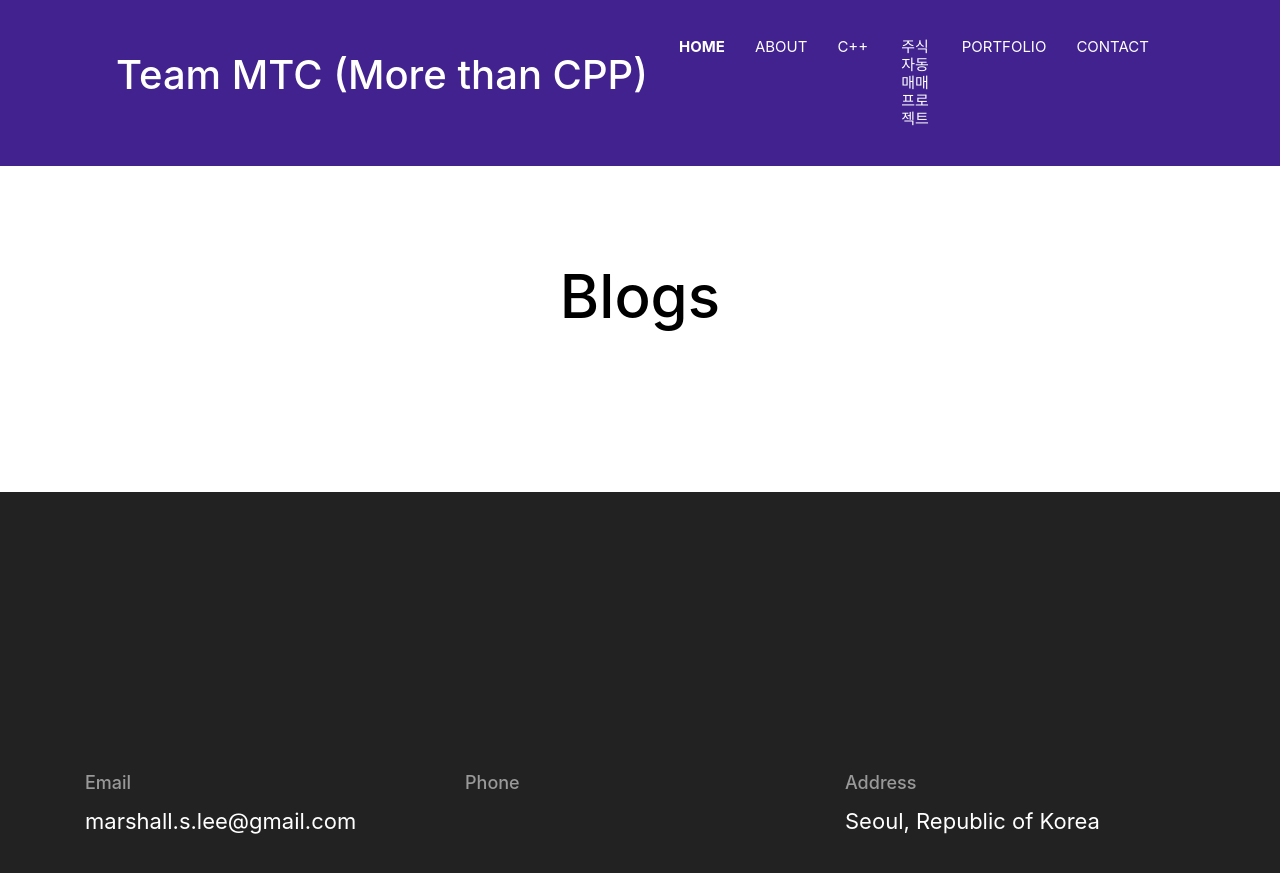
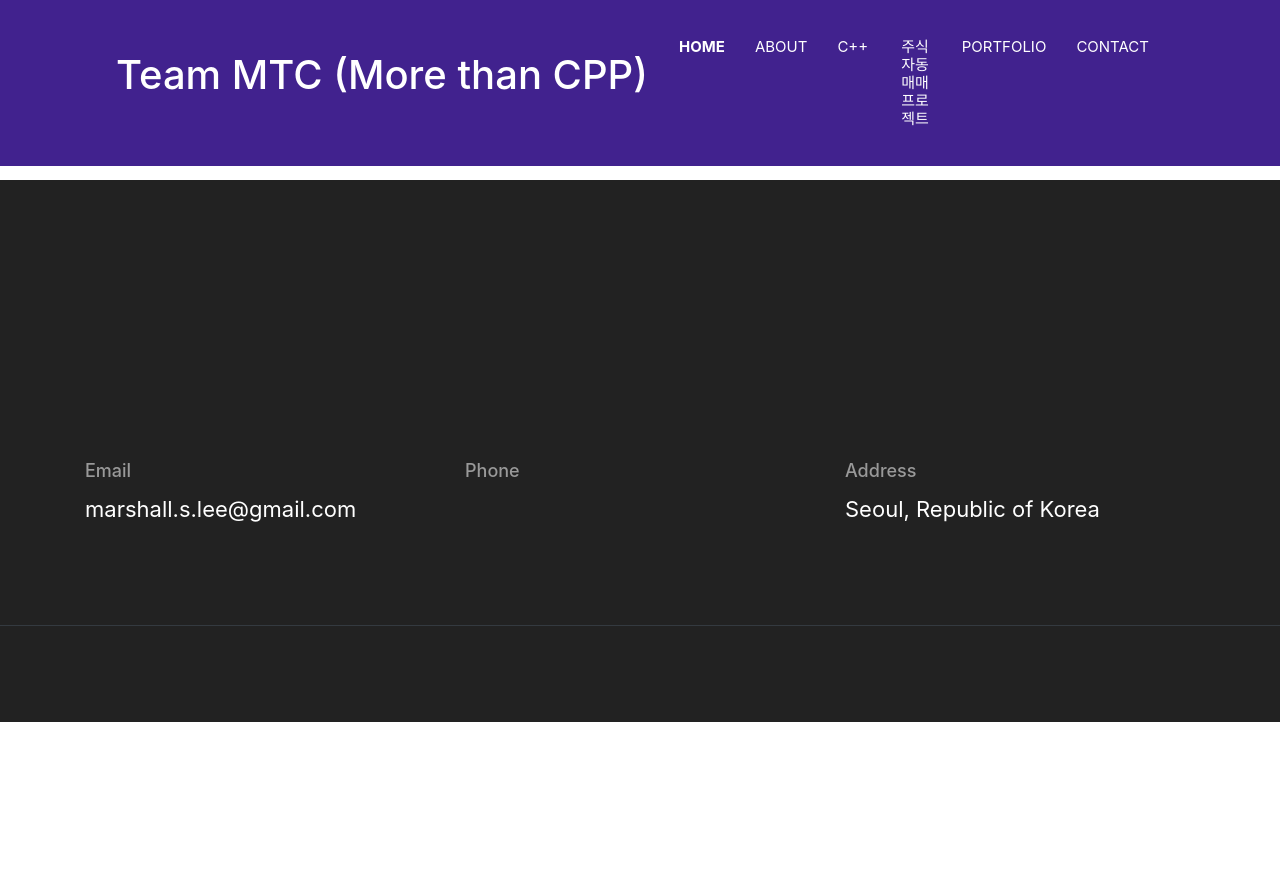
Before and after one commit to teammtc/teammtc.github.io, a Jekyll site: the page built from index.html, in a window 1280 px wide and 900 px high, scrolled down 6018 px. Shown: the top 873 px of the window. Built offline with Jekyll 4.4.1, drawn with Linux system fonts in a browser that asks for light colours; some web fonts are replaced; after the commit the page ends 6740 px from its top, so only the background shows below that.

Commit message:
blogging

```diff
--- a/_includes/ticktobin-section.html
+++ /dev/null
@@ -1,14 +0,0 @@
-<!-- blog -->
-<section class="section">
-    <div class="container">
-        <div class="row">
-            <div class="col-12 text-center">
-                <h2 class="section-title">Blogs</h2>
-            </div>
-            {% for post in site.ticktobin offset:0 limit:3 %}
-            {% include post.html %}
-            {% endfor %}
-        </div>
-    </div>
-</section>
-<!-- /blog -->
--- a/index.html
+++ b/index.html
@@ -21,5 +21,3 @@ layout: default
 {% include client-section.html %}
 
 {% include blog-section.html %}
-
-{% include ticktobin-section.html %}
```
